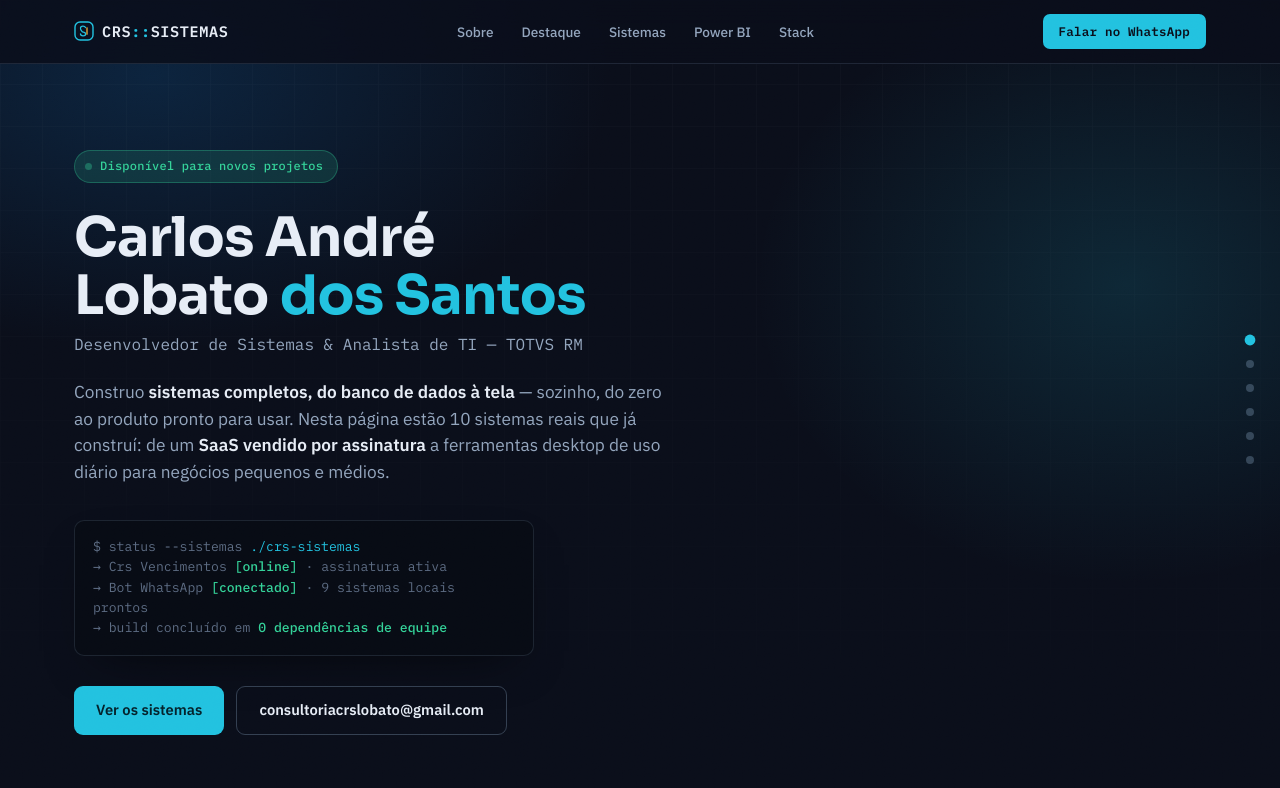
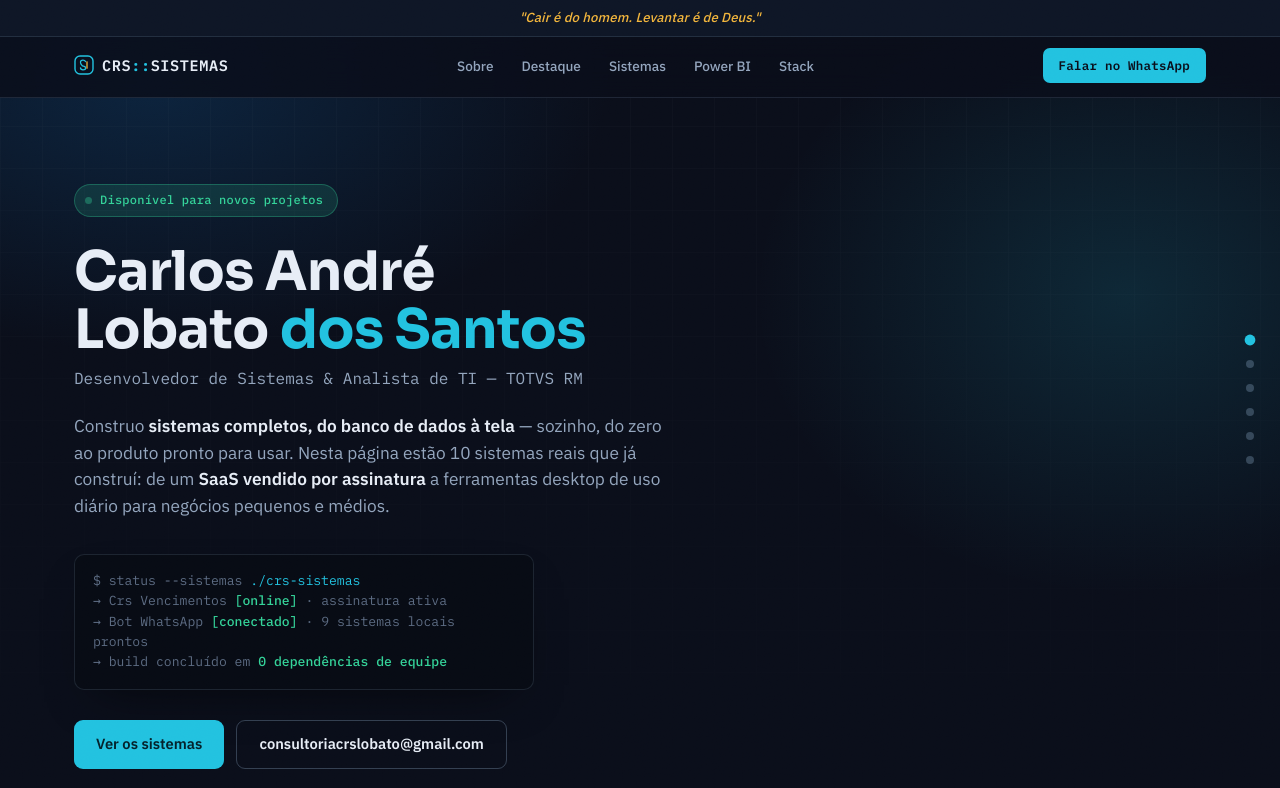
Before and after one commit to Carlinnn-crs/Portif-lio-Carlos, a plain HTML site: page index.html in a window 1280 px wide. Shown: the top 788 px of the page. Drawn offline with Linux system fonts and the light colour scheme.

Commit message:
Adiciona secao Power BI e faixa de fe no topo

```diff
--- a/index.html
+++ b/index.html
@@ -110,9 +110,20 @@
   .closer h2 a:hover{border-color:var(--cyan);}
   .closer .sub{color:var(--ink-dim);max-width:480px;margin:0 auto 30px;font-size:1.02rem;}
 
+  /* ── FAITH BANNER ── */
+  .faith-banner{
+    position:fixed;top:0;left:0;right:0;z-index:1001;
+    background:var(--bg-raise);border-bottom:1px solid var(--edge);
+    padding:8px 24px;text-align:center;
+  }
+  .faith-banner p{
+    font-family:var(--font-body);font-style:italic;font-weight:500;font-size:0.82rem;
+    color:var(--amber);letter-spacing:0.01em;
+  }
+
   /* ── NAV ── */
   nav{
-    position:fixed;top:0;left:0;right:0;z-index:1000;
+    position:fixed;top:34px;left:0;right:0;z-index:1000;
     background:rgba(10,14,26,0.85);backdrop-filter:blur(14px);-webkit-backdrop-filter:blur(14px);
     border-bottom:1px solid var(--edge);
   }
@@ -132,7 +143,7 @@
 
   /* ── HERO ── */
   .hero{
-    padding:150px 0 90px;position:relative;
+    padding:184px 0 90px;position:relative;
     background:
       radial-gradient(ellipse 700px 420px at 12% 8%, rgba(15,76,129,0.35) 0%, transparent 65%),
       radial-gradient(ellipse 620px 500px at 88% 30%, rgba(34,194,224,0.14) 0%, transparent 60%),
@@ -376,6 +387,10 @@
 </style>
 </head>
 <body>
+
+<div class="faith-banner">
+  <p>"Cair é do homem. Levantar é de Deus."</p>
+</div>
 
 <nav>
   <div class="nav-inner">
```
